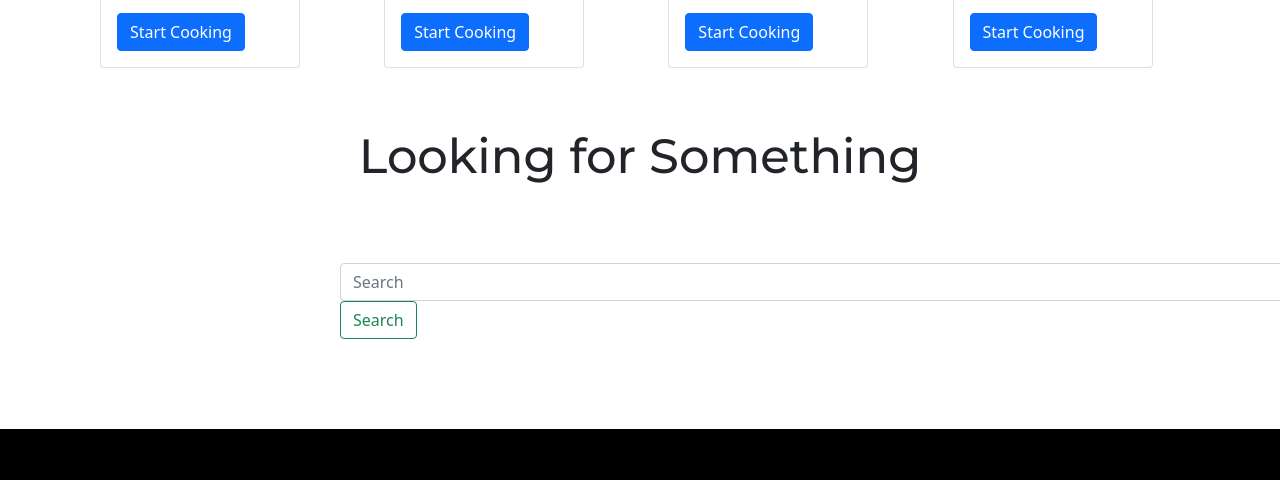
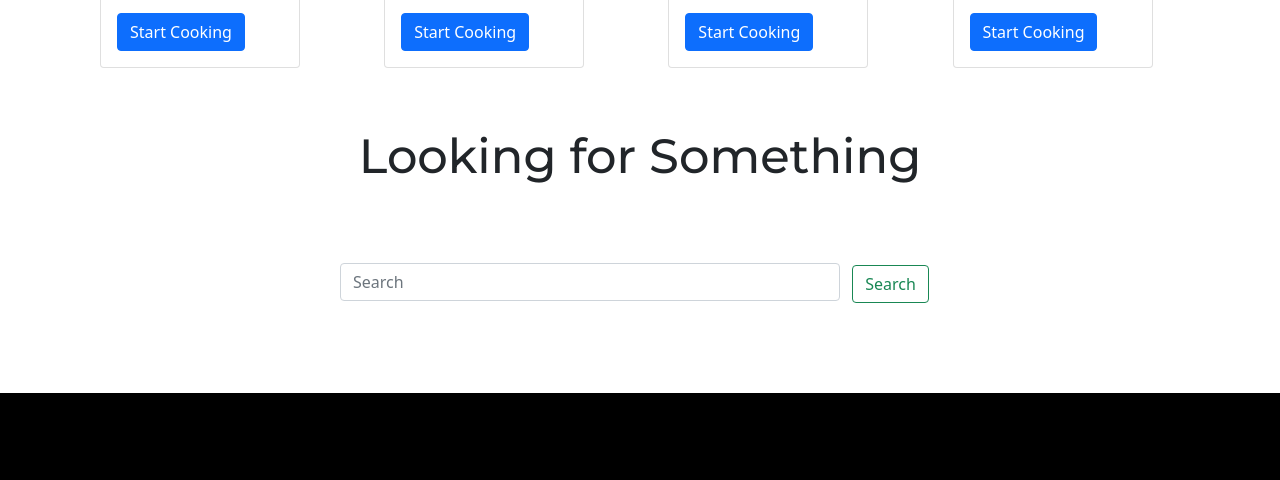
Before and after one commit to BenThomas23/Easy-Kitchen, a plain HTML site: page index.html in a window 1280 px wide. Shown: the part 1123-1603 px from the top of the page. Drawn offline with nearby package versions, Linux system fonts and the light colour scheme.

Commit message:
Update styles.css

```diff
--- a/styles.css
+++ b/styles.css
@@ -68,3 +68,7 @@
     background-color: #000000;
     margin-bottom: 2rem;
 }
+#searchoption{
+    width: 500px;
+    display: inline-block;
+}
```
